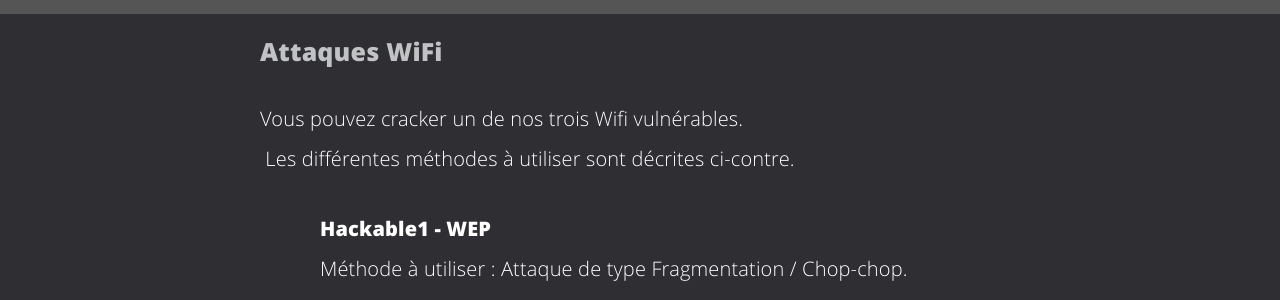
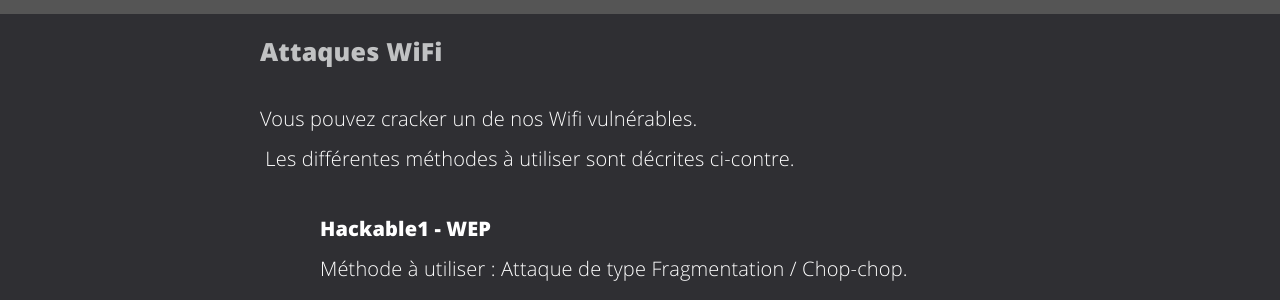
Before and after one commit to SpyVsCat5/SpyVsCat5.github.io, a Jekyll site: the page built from laboratory.html, in a window 1280 px wide. Shown: the part 1230-1530 px from the top of the page. Built offline with Jekyll 4.4.1, drawn with Linux system fonts in a browser that asks for light colours.

Commit message:
Wifi
-trois

```diff
--- a/laboratory.html
+++ b/laboratory.html
@@ -49,7 +49,7 @@ permalink: /laboratory/index.html
 
   <figure class="highlight svc-no-margin-bottom">
   <h3>Attaques WiFi</h3>
-    <p class="svc-highlight-text">Vous pouvez cracker un de nos trois Wifi vulnérables.
+    <p class="svc-highlight-text">Vous pouvez cracker un de nos Wifi vulnérables.
       <br/>
       Les différentes méthodes à utiliser sont décrites ci-contre.</p>
 
```
